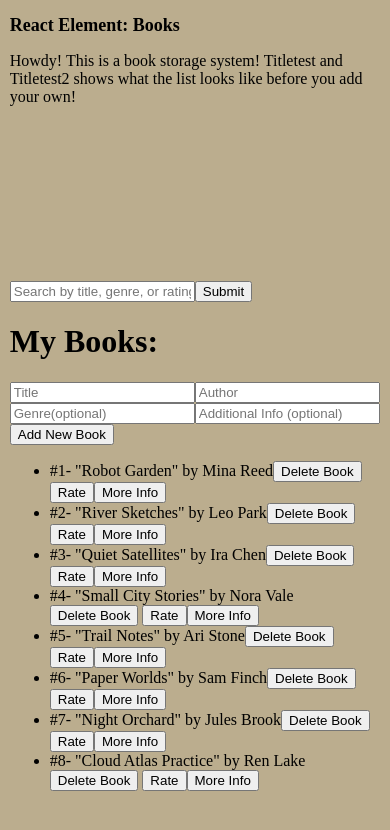
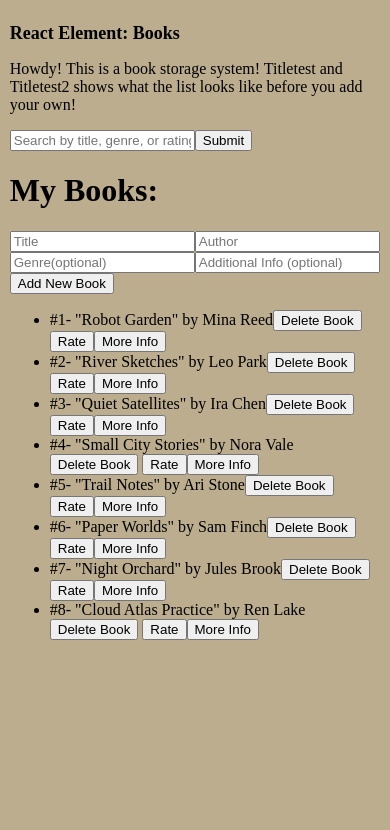
Before and after one commit to ghostflame2153/cs300-assignment-4-starter, a React (Vite) app: page / in a window 390 px wide. Shown: the top 830 px of the page. Built offline with nearby package versions, Linux system fonts and the light colour scheme.

Commit message:
cleaned up small screen

```diff
--- a/src/styles.css
+++ b/src/styles.css
@@ -43,12 +43,7 @@ body {
 }
 @media (min-width:375px) and (max-width:767px){
     body, #root{
-    padding:0;
-    margin:0;
-    display: flex;
-    flex-direction: column;
     min-height: 100vh;
-    justify-content: center;
     max-width: 95vw;
     }
 }
```
